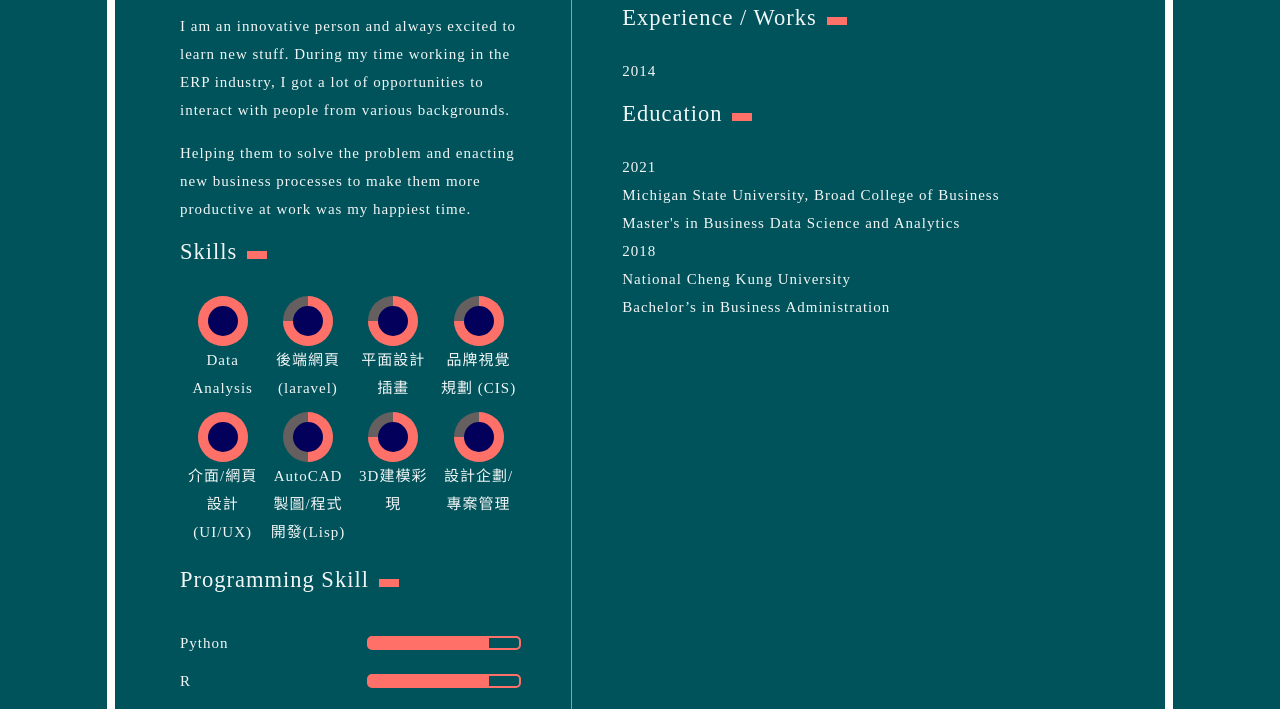
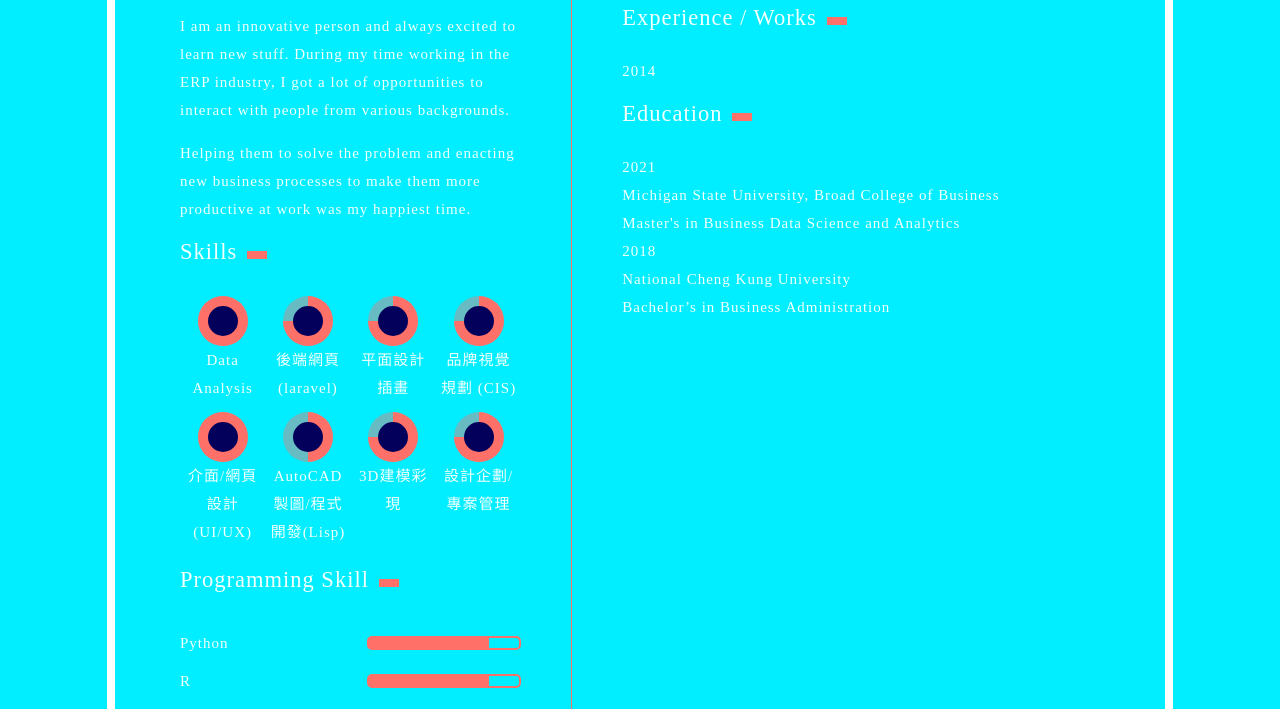
Before and after one commit to red574890/red574890.github.io, a plain HTML site: page index.html in a window 1280 px wide. Shown: the part 262-971 px from the top of the page. Drawn offline with Linux system fonts and the light colour scheme.

Commit message:
Update style.css

```diff
--- a/style.css
+++ b/style.css
@@ -5,7 +5,7 @@ body{
   padding: 50px;
   display: flex;
   justify-content: center;
-  background-color: #00535b;
+  background-color: #00eeff;
   color: rgba(255,255,255,0.95);
   font-size: 15px;
   line-height: 28px;
```
